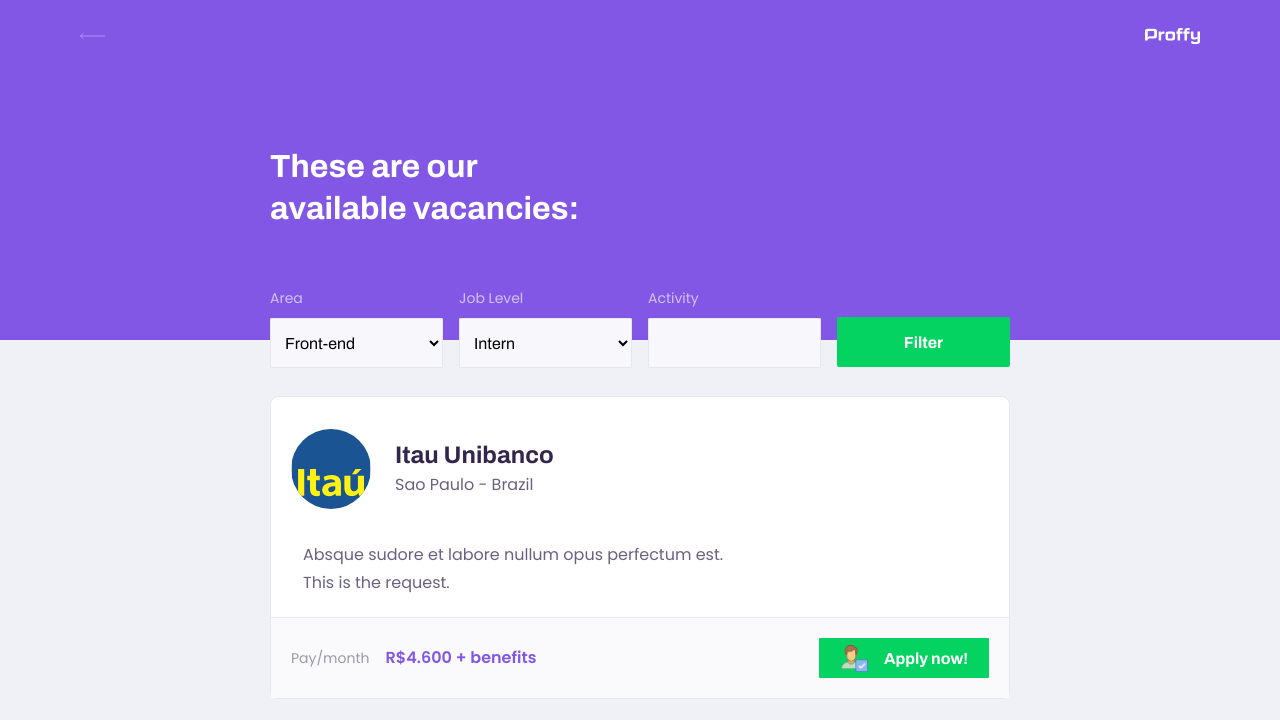
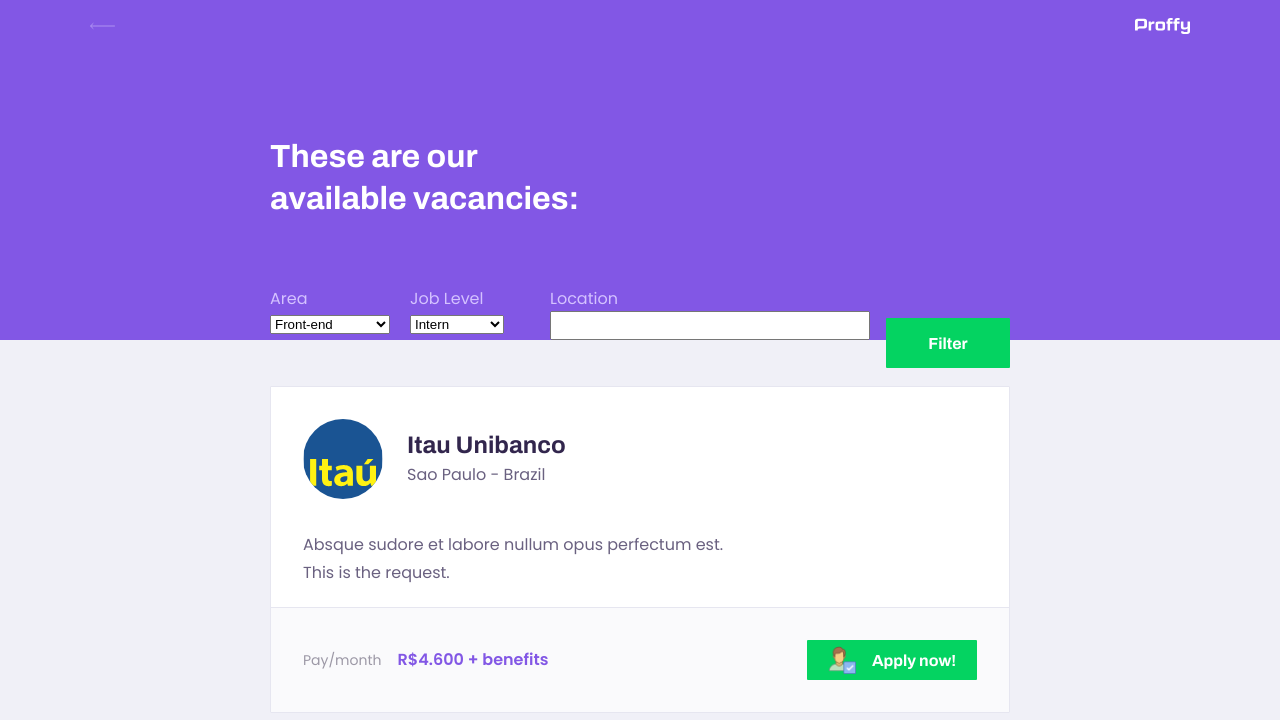
Before and after one commit to ruanrf/next-level-week, a plain HTML site: page jobs.html in a window 1280 px wide. Shown: the top 720 px of the page. Drawn offline with Linux system fonts and the light colour scheme.

Commit message:
update and refactor

```diff
--- a/jobs.html
+++ b/jobs.html
@@ -11,6 +11,7 @@
 
     <link rel="stylesheet" href="./styles/main.css">
     <link rel="stylesheet" href="./styles/partials/header.css">
+    <link rel="stylesheet" href="./styles/partials/forms.css">
     <link rel="stylesheet" href="./styles/partials/page-jobs.css">
 
     <link href="https://fonts.googleapis.com/css2?family=Archivo:wght@400;700&amp;family=Poppins:wght@400;600&amp;display=swap" rel="stylesheet">
@@ -36,7 +37,7 @@
                         <label for="job-area">Area</label>
                         <select name="major-area" id="area">
 
-                            <!-- Trocar areas por local da vaga (cidade estado país) -->
+                            <!-- to do: add more options to search -->
                             <option value="" disabled="" hidden="">Select an option</option>
                             <option value="1">Front-end</option>
                             <option value="2">Back-end</option>
@@ -67,7 +68,7 @@
                         </select>
                     </div>
                     <div class="input-block">
-                        <label for="activity">Activity</label>
+                        <label for="location">Location</label>
                         <input name="mode" id="mode" type="text" />
                     </div>
                     <button type="submit">Filter</button>
--- a/styles/partials/page-jobs.css
+++ b/styles/partials/page-jobs.css
@@ -21,7 +21,7 @@
     background: var(--color-secondary);
     color: var(--color-button-text);
     border: 0;
-    border-radius: .2rem;
+    border-radius: .1rem;
     cursor: pointer;
     font: 700 1.6rem Archivo;
     display: flex;
@@ -29,48 +29,13 @@
     justify-content: center;
     text-decoration: none;
 
-    transition: background 0.1s;
+    transition: background 0.05s;
     margin-top: 3.2rem;
     outline: 0;
 }
 
 #search-jobs button:hover {
     background-color: var(--color-secondary-dark);
-}
-
-.select-block label,
-.input-block label {
-    font-size: 1.4rem;
-    color: var(--color-text-complement);
-}
-
-.input-block input,
-.select-block select {
-    width: 100%;
-    height: 5rem;
-    margin-top: 0.8rem;
-    border-radius: 0.1rem;
-    background: var(--color-input-background);
-    border: 1px solid var(--color-line-in-white);
-    outline: 0;
-    padding: 0 1rem;
-    font: 1.6rem Archivo;
-}
-
-.input-block {
-    position: relative;
-}
-
-.input-block:focus-within::after {
-    content:"";
-
-    width: calc(100% - 3.2rem);
-    height: 2px;
-    background: var(--color-primary-light);
-
-    position: absolute;
-    left: 1.6rem;
-    bottom: 0;
 }
 
 #page-jobs main {
@@ -82,8 +47,8 @@
     background-color: var(--color-box-base);
     border: 1px solid var(--color-line-in-white);
 
-    border-radius: 0.8rem;
-    margin-top: 2.4rem;
+    border-radius: 0.1rem;
+    margin-top: 1.4rem;
 }
 
 .vacancy-item header {
@@ -177,11 +142,8 @@
         height: 340px;
     }
 
-/* Review 'top-bar-container' button position  */
     .page-header .top-bar-container {
-        /* width: 1100px; */
-        width: 90vw;
-        padding: 2vw 2vh;
+        max-width: 1100px;
     }
 
     .page-header .header-content {
@@ -197,11 +159,10 @@
 
     .page-header .header-content strong {
         max-width: 350px;
-
     }
 
-    .job-item header,
-    .job-item footer {
+    .vacancy-item header,
+    .vacancy-item footer {
         padding: 32px;
     }
 
```
